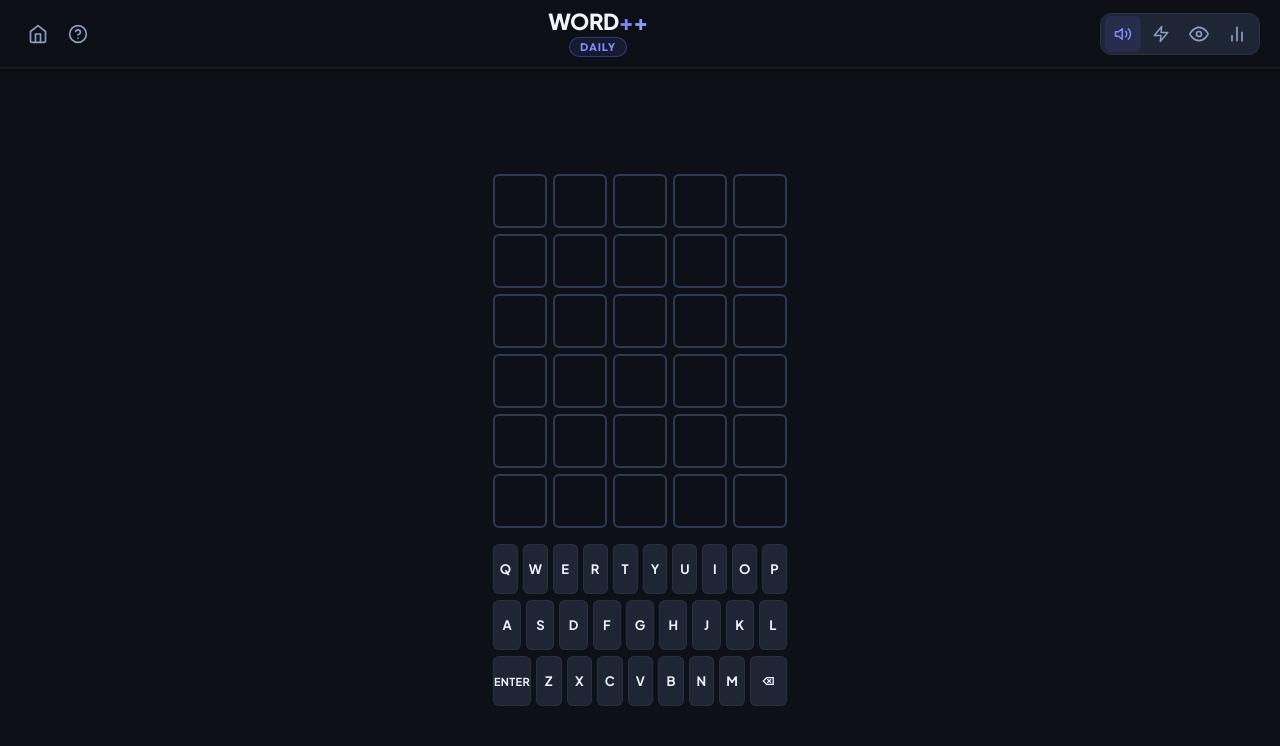
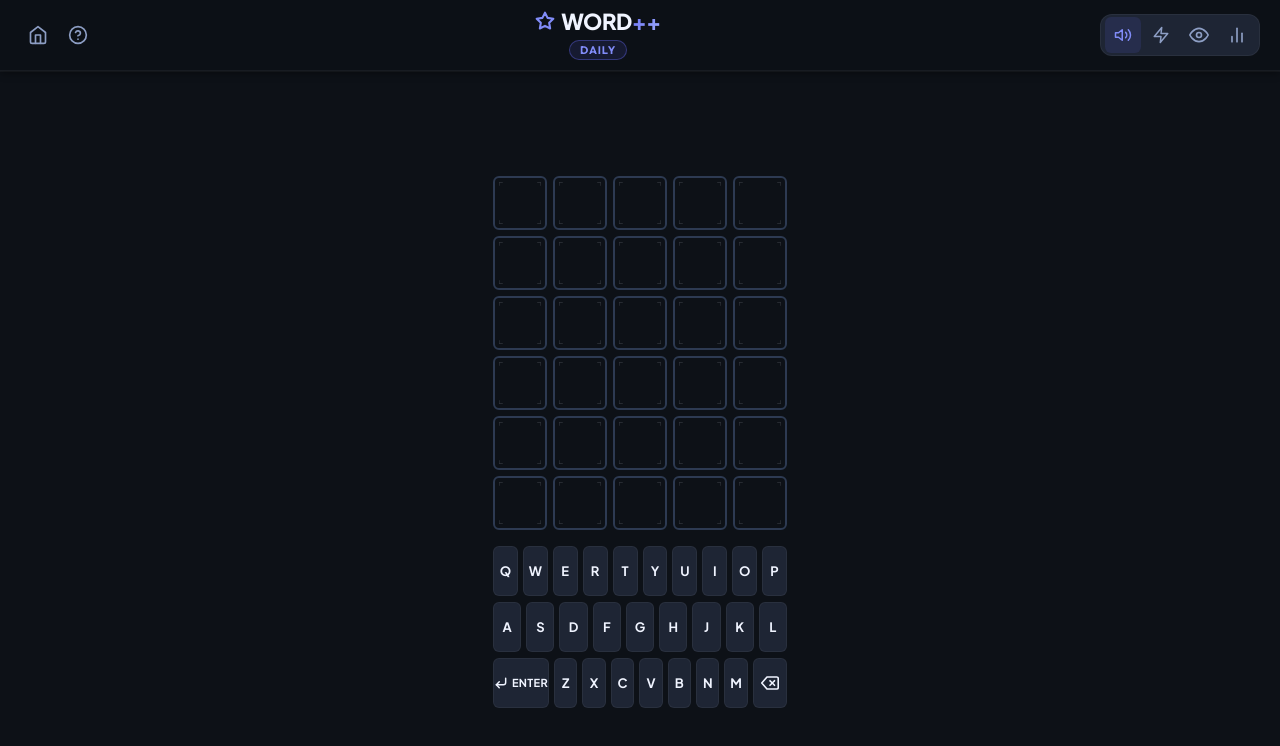
Before and after one commit to bopvinh/Xapxam, a React (Vite) app: page / in a window 1280 px wide. Both pictures are taken after a click on the button 773 px from the left and 422 px from the top of the page. Shown: the top 746 px of the page. Built offline with nearby package versions, Linux system fonts and the light colour scheme.

Commit message:
feat(cosmetics): integrate tactical vector accents, etched keyboard glyphs and glowing emblem branding

```diff
--- a/src/components/GameBoard.tsx
+++ b/src/components/GameBoard.tsx
@@ -49,6 +49,13 @@ export const GameBoard: React.FC<GameBoardProps> = ({
           key={c}
           className={`board-cell ${state} ${char ? 'has-letter' : ''} ${isSubmittedRow ? 'submitted animate-flip tile-enhance-enter' : ''} ${isCurrentRow ? 'active-tile animate-stagger-enter' : ''}`}
         >
+          {/* Custom tactical vector corner ticks to elevate visual cosmetics */}
+          <svg className="tile-vector-accent" viewBox="0 0 100 100" fill="none" xmlns="http://www.w3.org/2000/svg">
+            <path d="M0,8 L0,0 L8,0" stroke="currentColor" strokeWidth="3" strokeLinecap="round" />
+            <path d="M92,0 L100,0 L100,8" stroke="currentColor" strokeWidth="3" strokeLinecap="round" />
+            <path d="M100,92 L100,100 L92,100" stroke="currentColor" strokeWidth="3" strokeLinecap="round" />
+            <path d="M8,100 L0,100 L0,92" stroke="currentColor" strokeWidth="3" strokeLinecap="round" />
+          </svg>
           <span className="letter-text">{char}</span>
           {symbol && <span className="cb-badge">{symbol}</span>}
         </div>
--- a/src/components/Header.tsx
+++ b/src/components/Header.tsx
@@ -127,8 +127,12 @@ export const Header: React.FC<HeaderProps> = ({
           tabIndex={0}
           onKeyDown={(e) => e.key === 'Enter' && onHomeClick()}
           aria-label="Word++ — go to main menu"
+          style={{ display: 'inline-flex', alignItems: 'center', gap: '6px', justifyContent: 'center' }}
         >
-          WORD<span className="plus-accent">++</span>
+          <svg width="20" height="20" viewBox="0 0 24 24" fill="none" stroke="currentColor" strokeWidth="2.5" strokeLinecap="round" strokeLinejoin="round" style={{ color: 'var(--accent-bright)' }} aria-hidden="true">
+            <polygon points="12 2 15.09 8.26 22 9.27 17 14.14 18.18 21.02 12 17.77 5.82 21.02 7 14.14 2 9.27 8.91 8.26 12 2"/>
+          </svg>
+          <span>WORD<span className="plus-accent">++</span></span>
         </h1>
         {mode && (
           <div className="badge-row" aria-live="polite">
--- a/src/components/Keyboard.tsx
+++ b/src/components/Keyboard.tsx
@@ -41,6 +41,27 @@ export const Keyboard: React.FC<KeyboardProps> = ({
             const isSpecial = key === 'ENTER' || key === 'DEL';
             const state = isSpecial ? '' : letterStates[key] || '';
 
+            let label: React.ReactNode = key;
+            if (key === 'ENTER') {
+              label = (
+                <span style={{ display: 'inline-flex', alignItems: 'center', gap: '4px' }}>
+                  <svg width="14" height="14" viewBox="0 0 24 24" fill="none" stroke="currentColor" strokeWidth="2.5" strokeLinecap="round" strokeLinejoin="round" aria-hidden="true">
+                    <polyline points="9 10 4 15 9 20"/>
+                    <path d="M20 4v7a4 4 0 0 1-4 4H4"/>
+                  </svg>
+                  <span>ENTER</span>
+                </span>
+              );
+            } else if (key === 'DEL') {
+              label = (
+                <svg width="18" height="18" viewBox="0 0 24 24" fill="none" stroke="currentColor" strokeWidth="2.2" strokeLinecap="round" strokeLinejoin="round" aria-label="Delete">
+                  <path d="M21 4H8l-7 8 7 8h13a2 2 0 0 0 2-2V6a2 2 0 0 0-2-2z"/>
+                  <line x1="18" y1="9" x2="12" y2="15"/>
+                  <line x1="12" y1="9" x2="18" y2="15"/>
+                </svg>
+              );
+            }
+
             return (
               <button
                 key={key}
@@ -49,7 +70,7 @@ export const Keyboard: React.FC<KeyboardProps> = ({
                 onClick={() => handleClick(key)}
                 disabled={disabled}
               >
-                {key === 'DEL' ? '⌫' : key}
+                {label}
               </button>
             );
           })}
--- a/src/styles/global.css
+++ b/src/styles/global.css
@@ -2135,3 +2135,36 @@ body::before {
   transform: scale(1.06);
   box-shadow: 0 4px 10px rgba(0, 0, 0, 0.3);
 }
+
+/* ── Tactical Vector Corner Accents for Board Cells ──────── */
+.tile-vector-accent {
+  position: absolute;
+  top: 4px;
+  left: 4px;
+  width: calc(100% - 8px);
+  height: calc(100% - 8px);
+  pointer-events: none;
+  opacity: 0.15;
+  transition: all 0.25s ease;
+}
+
+/* Brighten on focus or state */
+.board-cell.has-letter .tile-vector-accent {
+  opacity: 0.4;
+  color: var(--text-secondary);
+}
+
+.board-cell.correct .tile-vector-accent {
+  opacity: 0.8;
+  color: rgba(255, 255, 255, 0.9);
+}
+
+.board-cell.present .tile-vector-accent {
+  opacity: 0.8;
+  color: rgba(255, 255, 255, 0.9);
+}
+
+.board-cell.absent .tile-vector-accent {
+  opacity: 0.3;
+  color: var(--text-muted);
+}
```
